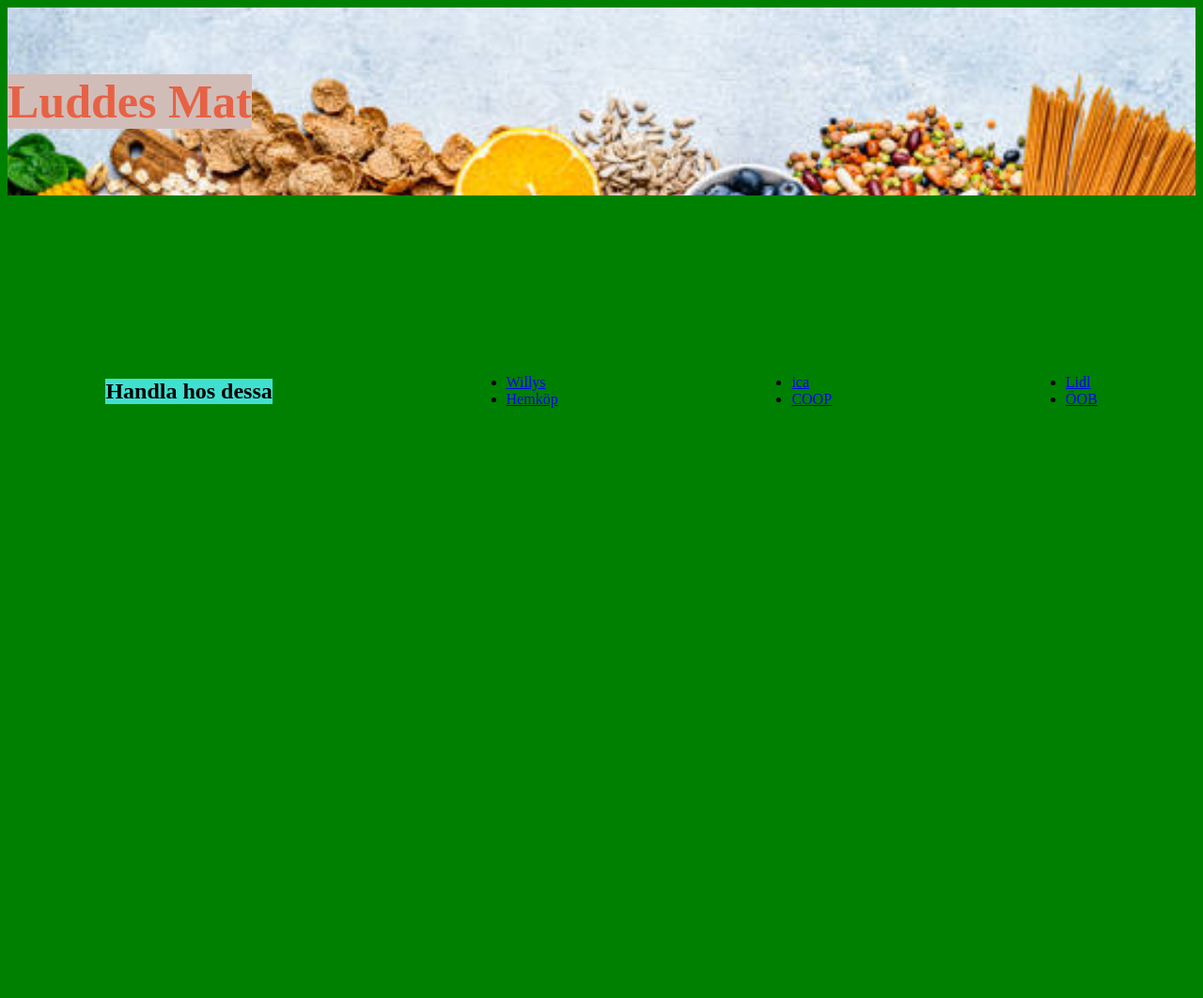
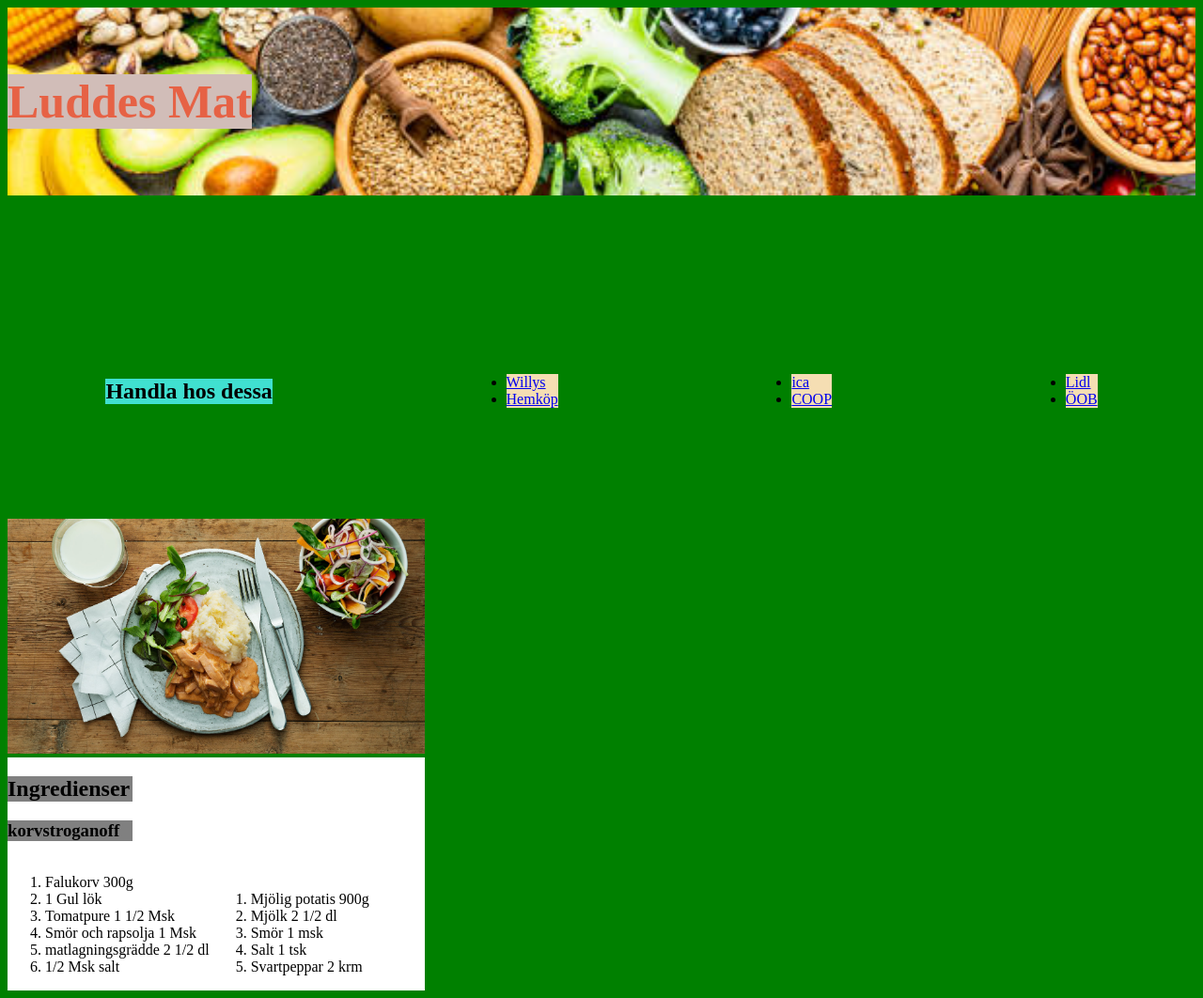
Before and after one commit to TE23DSterkyLudvig/Litet-projekt-receptsida-projekt-del-2, a plain HTML site: page index.html in a window 1280 px wide. Shown: the whole page at 94% size. Before the commit the page ends 800 px from the top, so only its background shows below. Drawn offline with Linux system fonts and the light colour scheme.

Commit message:
ingredienser kalr för nu, kanske fixa till lite

```diff
--- a/index.html
+++ b/index.html
@@ -13,17 +13,40 @@
  <nav>
      <h2 id="navrubrik">Handla hos dessa</h2>
     <ul>
-        <li><a href="https://www.willys.se/">Willys</a></li>
-        <li><a href="https://www.hemkop.se/">Hemköp</a></li>
+        <li class="vit"><a href="https://www.willys.se/">Willys</a></li>
+        <li class="vit"><a href="https://www.hemkop.se/">Hemköp</a></li>
     </ul>
     <ul>
-        <li><a href="https://www.ica.se/">ica</a></li>
-        <li><a href="https://www.coop.se/">COOP</a></li>
+        <li class="vit"><a href="https://www.ica.se/">ica</a></li>
+        <li class="vit"><a href="https://www.coop.se/">COOP</a></li>
     </ul>
     <ul>
-        <li><a href="https://www.lidl.se/">Lidl</a></li>
-        <li><a href="https://www.xn--ob-eka.se/">ÖOB</a></li>
+        <li class="vit"><a href="https://www.lidl.se/">Lidl</a></li>
+        <li class="vit"><a href="https://www.xn--ob-eka.se/">ÖOB</a></li>
     </ul>
  </nav>
+ <div>
+    <img id="korv" src="./img/korv-stroganoff.jpg" alt="korv-stroganoff">
+ </div>
+ <div id="ingredienser">
+    <h2 class="grå">Ingredienser</h2>
+    <h3 class="grå">korvstroganoff</h3>
+    <ol>
+    <li>Falukorv 300g</li>
+    <li>1 Gul lök</li>
+    <li>Tomatpure 1 1/2 Msk</li>
+    <li>Smör och rapsolja 1 Msk</li>
+    <li>matlagningsgrädde 2 1/2 dl</li>
+    <li>1/2 Msk salt</li>
+    </ol>
+<ol>
+        <li>Mjölig potatis 900g</li>
+        <li>Mjölk 2 1/2 dl</li>
+        <li>Smör 1 msk</li>
+        <li>Salt 1 tsk</li>
+        <li>Svartpeppar 2 krm</li>
+    </ol>
+ </div>
+ <main></main>
 </body>
 </html>
--- a/style.css
+++ b/style.css
@@ -24,6 +24,13 @@ header{
     font-size: 50px;
 
 }
+.vit{
+    background-color: wheat;
+}
+.grå{
+    background-color: gray;
+    margin-right: 70%;
+}
 nav{
     grid-column: 1/3;
     display: flex;
@@ -35,3 +42,17 @@ nav{
         text-align: center;
         background-color: turquoise;}
 }
+#korv{
+    max-height: 250px;
+    grid-column: 1/2;
+    grid-row: 3/4;
+}
+#ingredienser{
+grid-row: 4/5;
+grid-column: 1/2;
+background-color: white;
+}
+ol{
+    display: inline-block;
+    background-color: white;
+}
```
